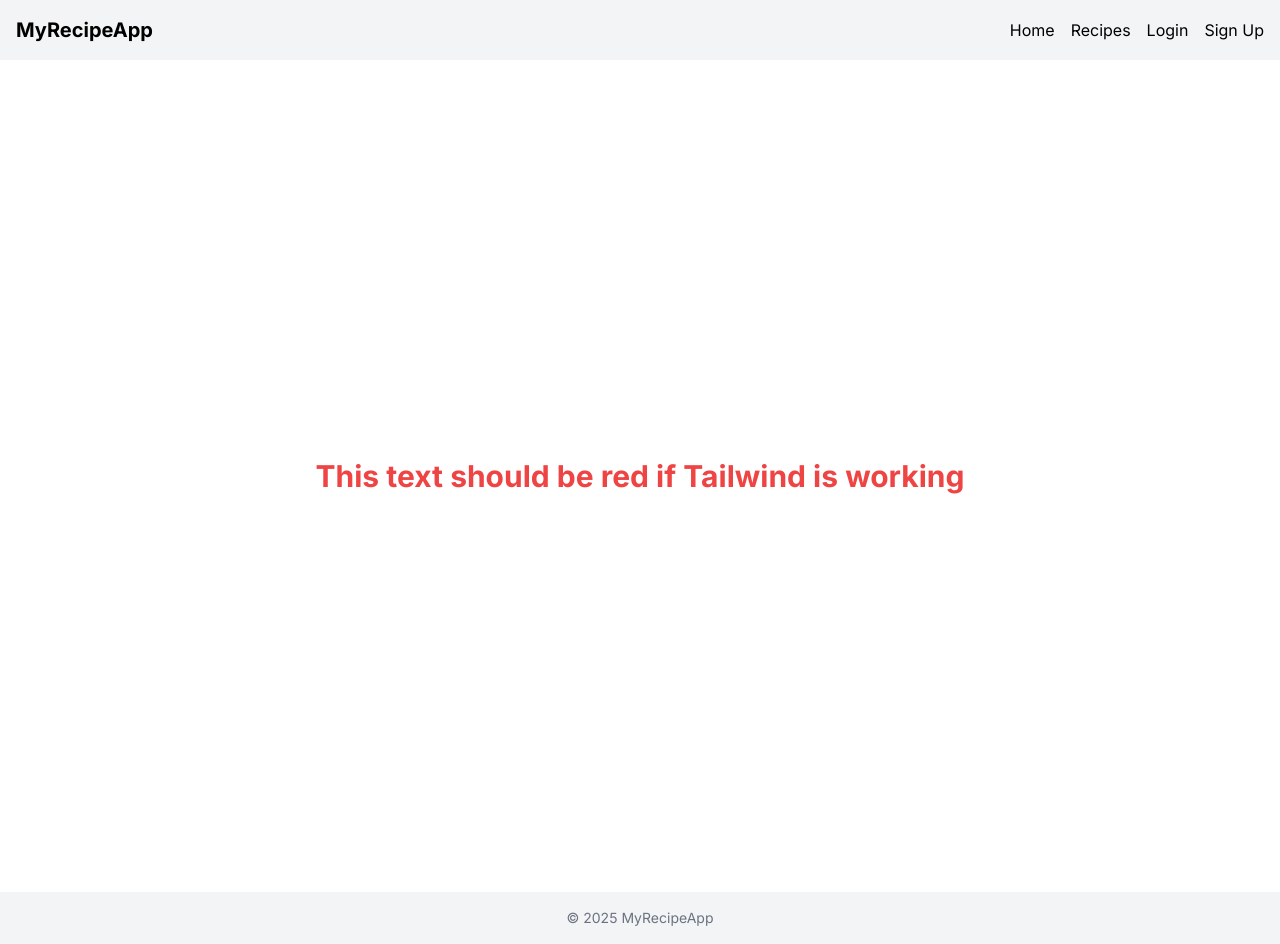
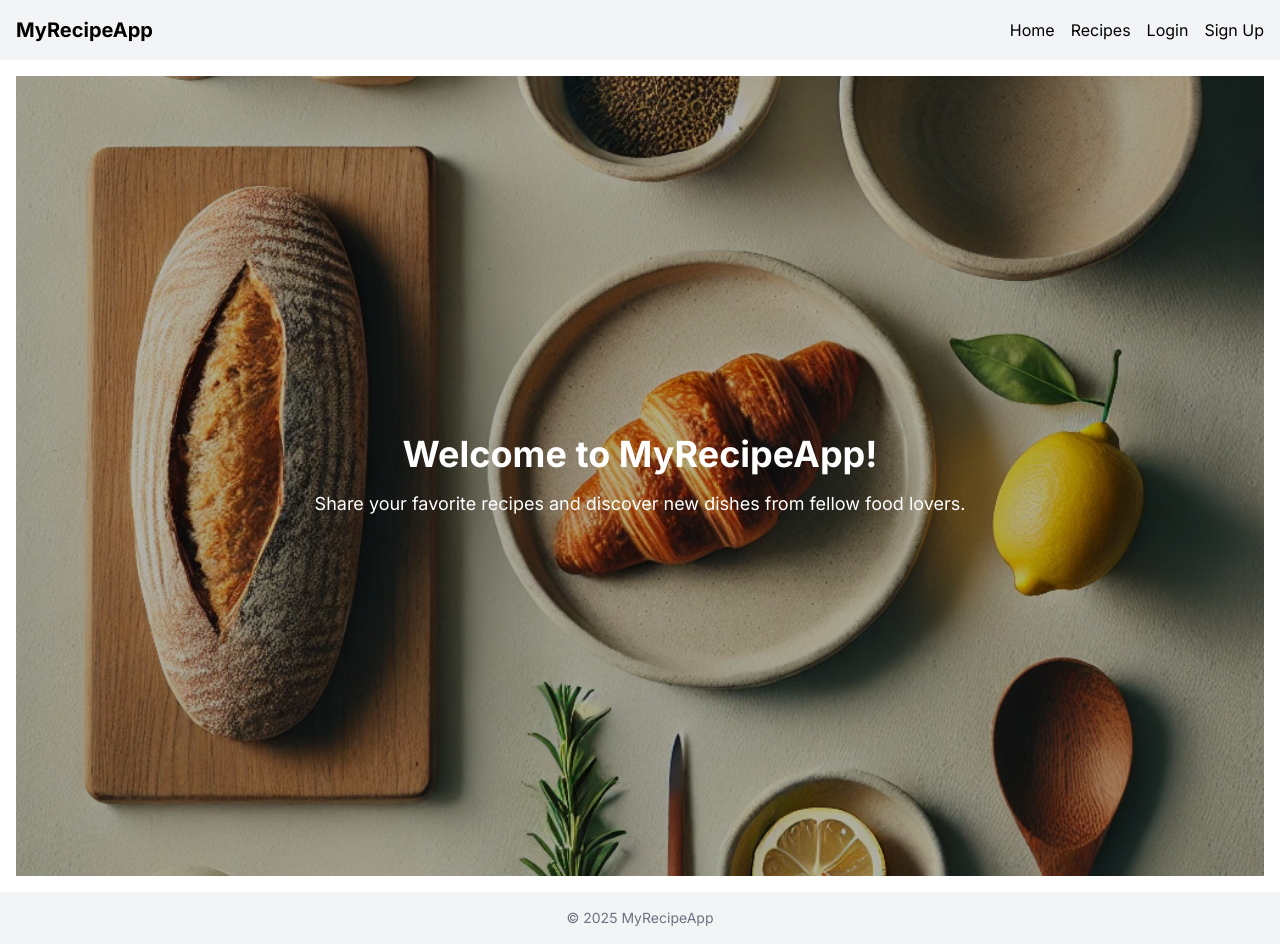
Before and after one commit to mbvaaland/my-recipe-app, a Next.js app: page / in a window 1280 px wide. Built offline with nearby package versions, Linux system fonts and the light colour scheme; no server answers.

Commit message:
Updated home page

```diff
--- a/src/app/page.tsx
+++ b/src/app/page.tsx
@@ -1,9 +1,25 @@
 export default function Home() {
   return (
-    <main className="flex min-h-screen flex-col items-center justify-center p-24">
-      <h1 className="text-3xl font-bold text-red-500">
-        This text should be red if Tailwind is working
-      </h1>
+    <main className="relative flex min-h-screen w-full items-center justify-center">
+      {/* Background Image */}
+      <img
+        src="/homepage.jpg"
+        alt="Delicious food"
+        className="absolute inset-0 h-full w-full object-cover"
+      />
+
+      {/* Optional Overlay to darken the image a bit */}
+      <div className="absolute inset-0 bg-black bg-opacity-30" />
+
+      {/* Content Above Image */}
+      <div className="relative z-10 text-center p-8">
+        <h1 className="text-4xl font-bold text-white mb-4">
+          Welcome to MyRecipeApp!
+        </h1>
+        <p className="text-lg text-white">
+          Share your favorite recipes and discover new dishes from fellow food lovers.
+        </p>
+      </div>
     </main>
   );
 }
```
Also changed, not shown: public/homepage.jpg (added).
